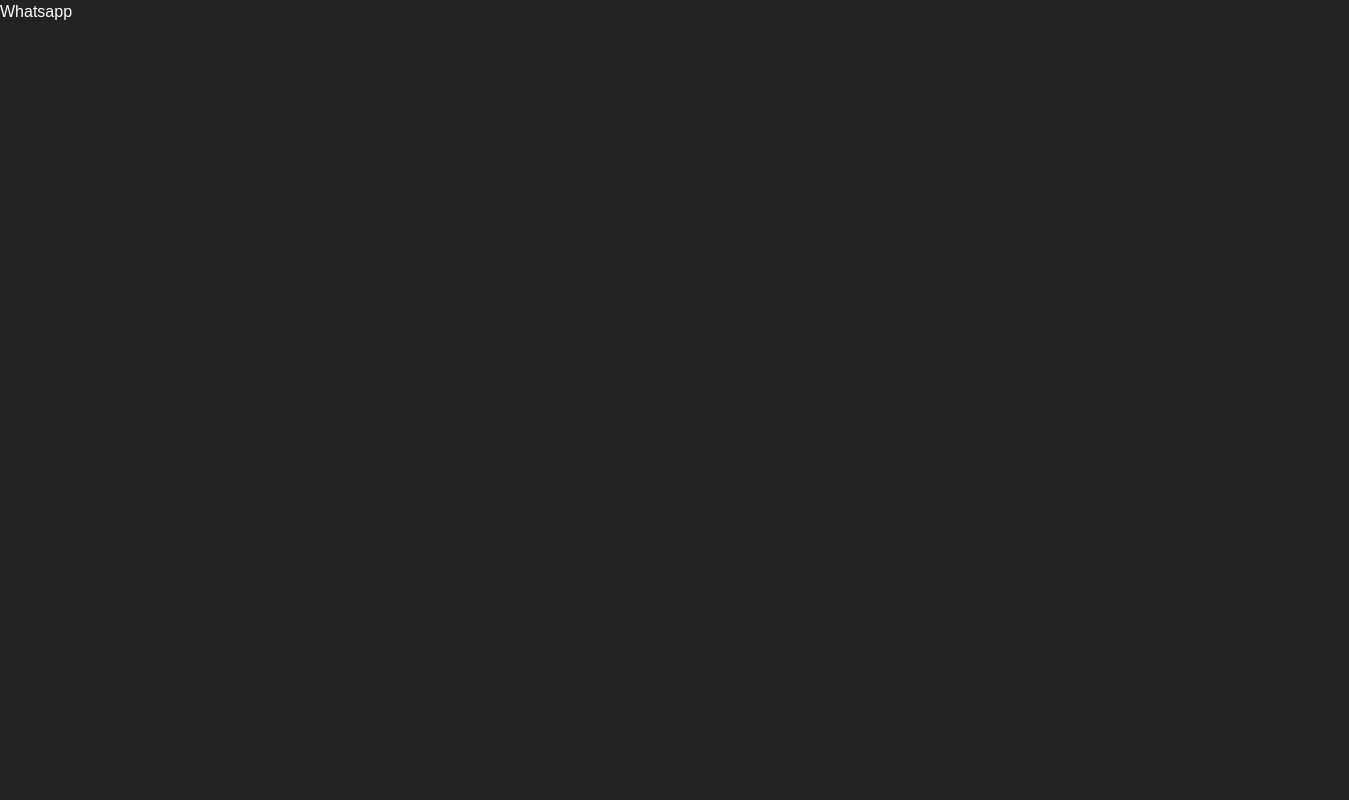
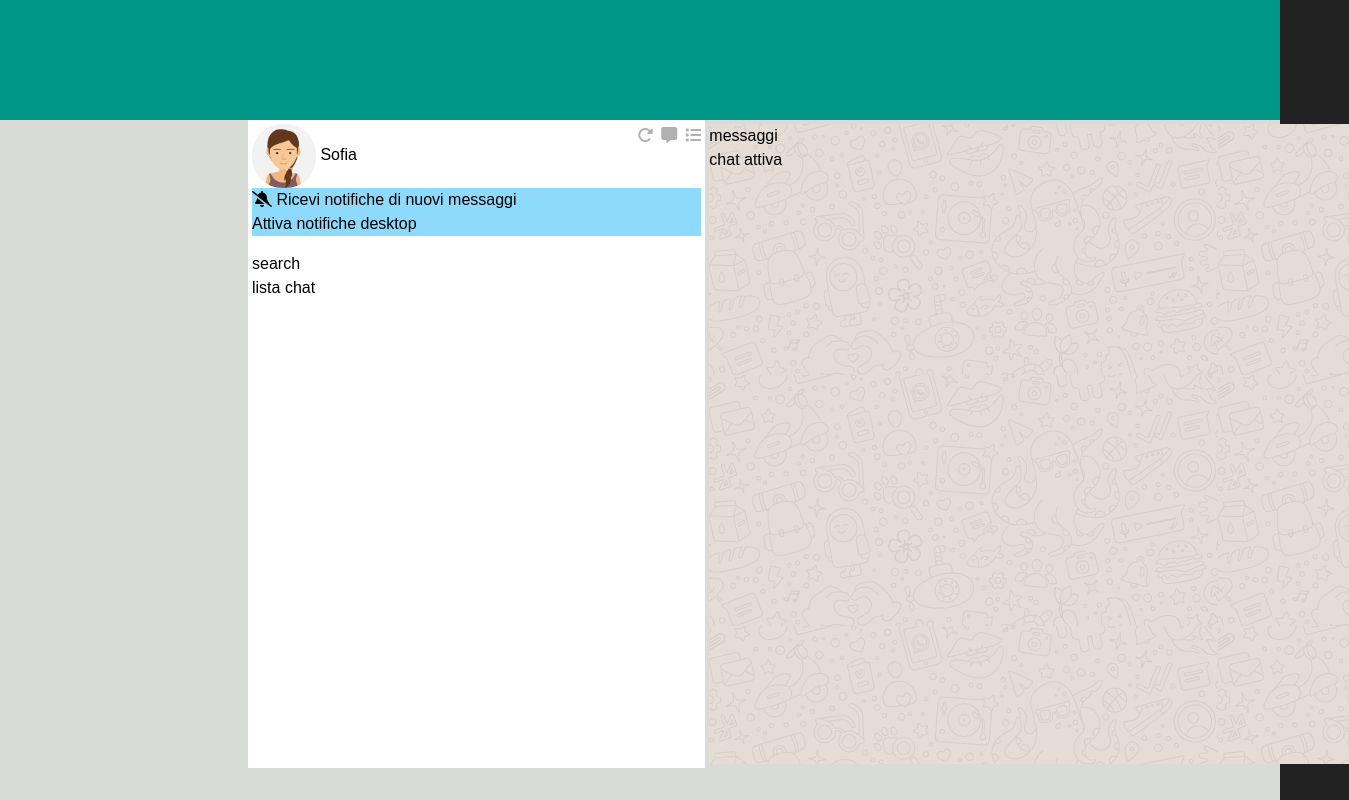
Before and after one commit to lucianocretella95/vue-boolzapp, a plain HTML site: page vue-boolzapp/index.html in a window 1280 px wide. Shown: the whole page, 1349 px wide, since content can reach past the window. Drawn offline with nearby package versions, Linux system fonts and the light colour scheme.

Commit message:
creo layout

```diff
--- a/vue-boolzapp/css/style.css
+++ b/vue-boolzapp/css/style.css
@@ -9,3 +9,47 @@ body {
   color: white;
   font-family: Arial, Helvetica, sans-serif;
 }
+
+header {
+  background-color: #009688;
+  width: 100%;
+  height: 15vh;
+}
+
+main {
+  background-color: #d8dbd6;
+  width: 100%;
+  height: 85vh;
+}
+
+.whatsapp {
+  width: 95vh;
+  height: 80vh;
+  margin: 0 auto;
+}
+
+.img {
+  height: 80vh;
+  width: 80vh;
+  background-image: url(../img/mine.jpg);
+  color: black;
+}
+
+.col-7 {
+  background-color: #ffffff;
+  color: black;
+  overflow: auto;
+}
+
+.profile {
+  display: flex;
+  justify-content: space-between;
+}
+
+.icons {
+  color: #b1b1b1;
+}
+
+.advice {
+  background-color: #8edafc;
+}
--- a/vue-boolzapp/index.html
+++ b/vue-boolzapp/index.html
@@ -9,6 +9,13 @@
       integrity="sha384-QWTKZyjpPEjISv5WaRU9OFeRpok6YctnYmDr5pNlyT2bRjXh0JMhjY6hW+ALEwIH"
       crossorigin="anonymous"
     />
+    <link
+      rel="stylesheet"
+      href="https://cdnjs.cloudflare.com/ajax/libs/font-awesome/6.5.2/css/all.min.css"
+      integrity="sha512-SnH5WK+bZxgPHs44uWIX+LLJAJ9/2PkPKZ5QiAj6Ta86w+fsb2TkcmfRyVX3pBnMFcV7oQPJkl9QevSCWr3W6A=="
+      crossorigin="anonymous"
+      referrerpolicy="no-referrer"
+    />
     <link rel="stylesheet" href="./css/style.css" />
     <script src="https://unpkg.com/vue@3/dist/vue.global.js"></script>
     <script src="https://unpkg.com/axios@1.6.8/dist/axios.min.js"></script>
@@ -16,7 +23,48 @@
   </head>
   <body>
     <div id="app">
-      {{message}}
+      <header></header>
+
+      <main>
+        <div class="whatsapp">
+          <div class="row justify-content-center">
+            <div class="col-7 p-1">
+              <div class="profile">
+                <div class="me">
+                  <img
+                    src="./img/avatar_io.jpg"
+                    style="width: 4rem; border-radius: 30px"
+                    alt=""
+                    srcset=""
+                  />
+                  Sofia
+                </div>
+                <div class="icons">
+                  <i class="fa-solid fa-rotate-right"></i>
+                  <i
+                    class="fa-solid fa-message"
+                    style="margin-left: 0.5rem; margin-right: 0.5rem"
+                  ></i>
+                  <i class="fa-solid fa-list"></i>
+                </div>
+              </div>
+              <div class="advice">
+                <i class="fa-solid fa-bell-slash" style="color: black"></i>
+                Ricevi notifiche di nuovi messaggi
+                <p>Attiva notifiche desktop</p>
+              </div>
+              <div class="search">search</div>
+              <div class="chatlist">lista chat</div>
+            </div>
+            <div class="col-5 p-1">
+              <div class="img">
+                messaggi
+                <div class="currentchat">chat attiva</div>
+              </div>
+            </div>
+          </div>
+        </div>
+      </main>
     </div>
     <script src="./js/script.js"></script>
   </body>
--- a/vue-boolzapp/js/script.js
+++ b/vue-boolzapp/js/script.js
@@ -171,7 +171,9 @@ createApp({
     };
   },
 
-  methods: {},
+  methods: {
+
+  },
   mounted() {
     console.log("app caricata");
   },
```
